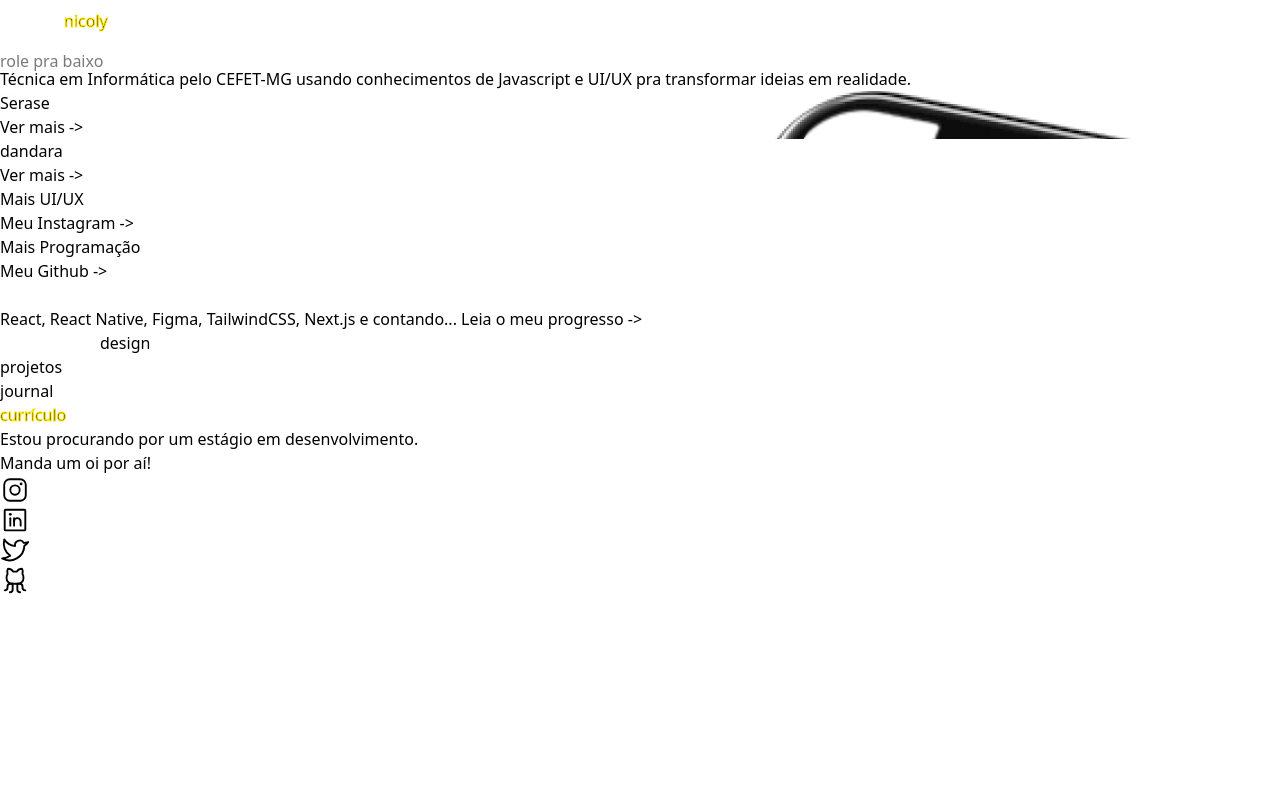
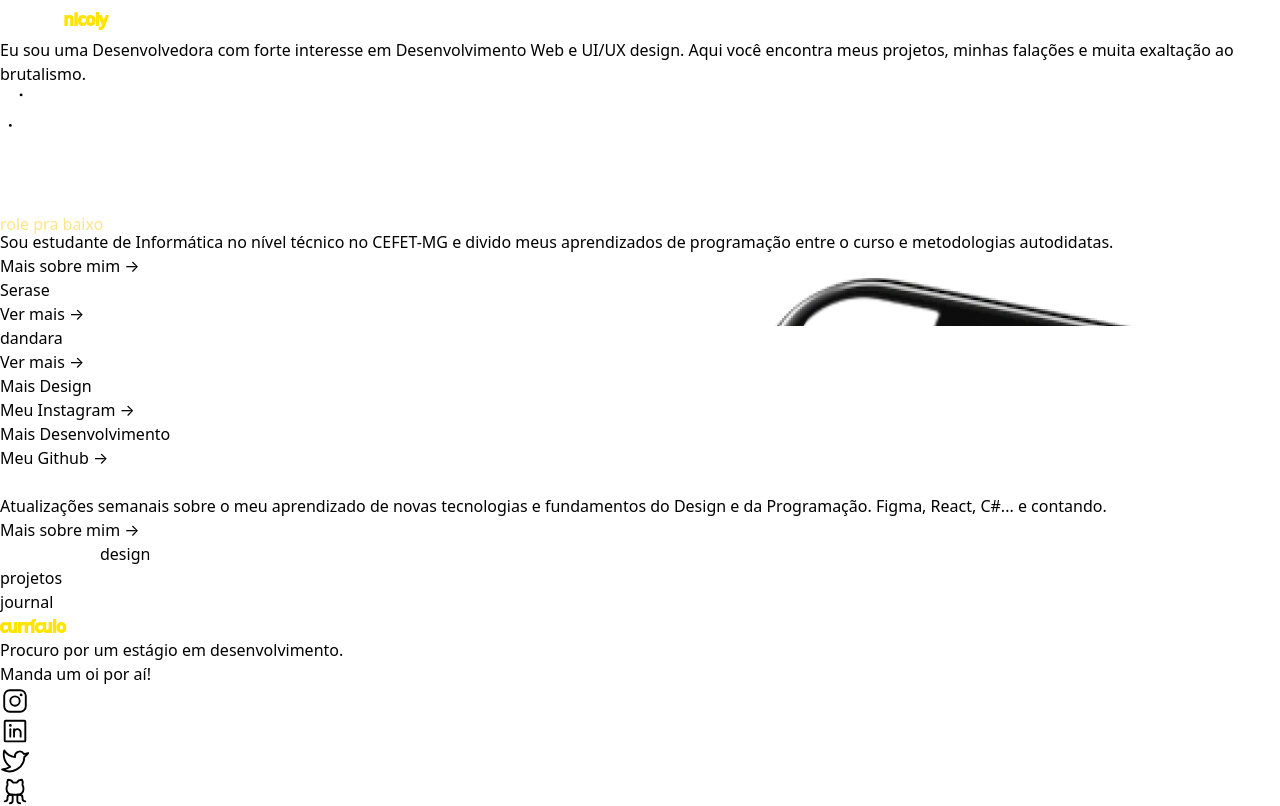
Before and after one commit to nydndr/dandara, a Next.js app: page / in a window 1280 px wide. Shown: the top 806 px of the page. Built offline with nearby package versions, Linux system fonts and the light colour scheme.

Commit message:
Melhoria de copywright; ativação de links; ajustes tipográficos

```diff
--- /dev/null
+++ b/components/landing/AboutCTA.js
@@ -0,0 +1,21 @@
+import Link from "next/link";
+
+export default function Bio() {
+	return (
+		<section className="grid grid-cols-2 h-screen w-full">
+			<div></div>
+			<div className="flex flex-col self-center px-3 space-y-6">
+				<h3 className="font-manrope text-4xl tracking-wide leading-snug">
+					Sou estudante de Informática no nível técnico no CEFET-MG e
+					divido meus aprendizados de programação entre o curso e
+					metodologias autodidatas.
+				</h3>
+				<Link href="/work/about">
+					<p className="font-manrope cursor-pointer call font-semibold text-xl">
+						Mais sobre mim
+					</p>
+				</Link>
+			</div>
+		</section>
+	);
+}
--- a/components/landing/Bio.js
+++ /dev/null
@@ -1,13 +0,0 @@
-export default function Bio() {
-	return (
-		<section className="grid grid-cols-2 h-screen w-full">
-			<div></div>
-			<div className="flex self-center px-3">
-				<h3 className="font-manrope text-4xl tracking-wide leading-snug">
-					Técnica em Informática pelo CEFET-MG usando conhecimentos de
-					Javascript e UI/UX pra transformar ideias em realidade.
-				</h3>
-			</div>
-		</section>
-	);
-}
--- a/components/landing/CTA.js
+++ b/components/landing/CTA.js
@@ -6,12 +6,14 @@ export default function CTA() {
 			<section className="h-screen grid grid-rows-3 p-6">
 				<div>
 					<Link href="/work">
-						<h2 className="font-fivo text-9xl">projetos</h2>
+						<h2 className="font-fivo text-9xl go cursor-pointer">
+							projetos
+						</h2>
 					</Link>
 				</div>
 				<div>
 					<Link href="/journal">
-						<h2 className="font-fivo text-9xl text-center">
+						<h2 className="font-fivo text-9xl text-center go cursor-pointer">
 							journal
 						</h2>
 					</Link>
@@ -19,12 +21,12 @@ export default function CTA() {
 				<div className="flex flex-row justify-end items-end text-center">
 					<div>
 						<Link href="/resume">
-							<h2 className="font-fivo text-9xl yellow-stroke">
+							<h2 className="font-fivo text-9xl yellow-stroke cursor-pointer">
 								currículo
 							</h2>
 						</Link>
 						<p className="font-manrope">
-							Estou procurando por um estágio em desenvolvimento.
+							Procuro por um estágio em desenvolvimento.
 						</p>
 					</div>
 				</div>
--- a/components/landing/Footer.js
+++ b/components/landing/Footer.js
@@ -2,7 +2,7 @@ import Link from "next/link";
 
 export default function Footer() {
 	return (
-		<section className="flex justify-between px-6 py-12">
+		<section className="flex justify-between px-6 py-12 items-center">
 			<div>
 				<p className="font-manrope font-lg">Manda um oi por aí!</p>
 			</div>
--- a/components/landing/Hero.js
+++ b/components/landing/Hero.js
@@ -1,31 +1,40 @@
+import SocialCTA from "./SocialCTA";
+
 export default function Hero() {
 	return (
 		<section id="landing" className="flex flex-row h-screen items-center">
 			<div>
 				<h1
-					style={{ lineHeight: "90%", transform: "translate(-5%)" }}
+					style={{ lineHeight: "80%", transform: "translate(-5%)" }}
 					className="font-fivo leading-none text-16xl text-black yellow-stroke"
 				>
 					eu sou
 				</h1>
 				<h1
-					style={{ lineHeight: "90%", transform: "translate(5%)" }}
+					style={{ lineHeight: "80%", transform: "translate(5%)" }}
 					className="font-fivo leading-none text-16xl text-black yellow-stroke"
 				>
 					nicoly
 				</h1>
 				<h1
-					style={{ lineHeight: "90%", transform: "translate(-5%)" }}
+					style={{ lineHeight: "80%", transform: "translate(-5%)" }}
 					className="font-fivo leading-none text-16xl text-black yellow-stroke"
 				>
 					dandara
 				</h1>
 			</div>
 
-			<div>
-				<h4 className="font-manrope text-2xl">
-					<span className="rolling"> role pra baixo</span>
+			<div className="px-6 space-y-8">
+				<h4 className="font-manrope text-xl leading-relaxed">
+					Eu sou uma Desenvolvedora com forte interesse em
+					Desenvolvimento Web e UI/UX design. Aqui você encontra meus
+					projetos, minhas falações e muita exaltação ao brutalismo.
 				</h4>
+				<SocialCTA />
+				<span className="rolling font-manrope text-lg">
+					{" "}
+					role pra baixo
+				</span>
 			</div>
 		</section>
 	);
--- a/components/landing/JournalCTA.js
+++ b/components/landing/JournalCTA.js
@@ -1,4 +1,5 @@
 import React, { useRef, useEffect } from "react";
+import Link from "next/link";
 import { gsap } from "gsap";
 import { ScrollTrigger } from "gsap/dist/ScrollTrigger";
 
@@ -53,10 +54,16 @@ function JournalCTA() {
 						dev
 					</h2>
 				</div>
-				<p className="font-manrope text-center w-full text-2xl">
-					React, React Native, Figma, TailwindCSS, Next.js e
-					contando... Leia o meu progresso ->
+				<p className="font-manrope m-auto text-center w-3/4 text-2xl mb-12">
+					Atualizações semanais sobre o meu aprendizado de novas
+					tecnologias e fundamentos do Design e da Programação. Figma,
+					React, C#... e contando.
 				</p>
+				<Link href="/work/about">
+					<p className="font-manrope text-center cursor-pointer call font-semibold text-xl">
+						Mais sobre mim
+					</p>
+				</Link>
 				<div>
 					<h2 className="text-yellow opacity-25 text-16xl font-fivo w-full design text-center">
 						design
--- /dev/null
+++ b/components/landing/SocialCTA.js
@@ -0,0 +1,164 @@
+import Link from "next/link";
+export default function SocialCTA() {
+	return (
+		<div className="flex space-x-3 text-gray-900">
+			<Link href="https://www.instagram.com/ddedandara/">
+				<svg
+					xmlns="http://www.w3.org/2000/svg"
+					width="30"
+					height="30"
+					className="fill-current"
+					viewBox="0 0 256 256"
+				>
+					<rect width="256" height="256" fill="none"></rect>
+					<circle
+						cx="128"
+						cy="128"
+						r="40"
+						fill="none"
+						className="stroke-current"
+						stroke-miterlimit="10"
+						stroke-width="12"
+					></circle>
+					<rect
+						x="36"
+						y="36"
+						width="184"
+						height="184"
+						rx="48"
+						stroke-width="12"
+						className="stroke-current"
+						stroke-linecap="round"
+						stroke-linejoin="round"
+						fill="none"
+					></rect>
+					<circle cx="180" cy="75.99998" r="12"></circle>
+				</svg>
+			</Link>
+			<Link href="https://www.linkedin.com/in/nicolydandara/">
+				<svg
+					xmlns="http://www.w3.org/2000/svg"
+					width="30"
+					height="30"
+					className="fill-current"
+					viewBox="0 0 256 256"
+				>
+					<rect width="256" height="256" fill="none"></rect>
+					<rect
+						x="40"
+						y="40"
+						width="176"
+						height="176"
+						rx="8"
+						stroke-width="12"
+						className="stroke-current"
+						stroke-linecap="round"
+						stroke-linejoin="round"
+						fill="none"
+					></rect>
+					<line
+						x1="120"
+						y1="112.00094"
+						x2="120"
+						y2="176.00094"
+						fill="none"
+						className="stroke-current"
+						stroke-linecap="round"
+						stroke-linejoin="round"
+						stroke-width="12"
+					></line>
+					<line
+						x1="88"
+						y1="112.00094"
+						x2="88"
+						y2="176.00094"
+						fill="none"
+						className="stroke-current"
+						stroke-linecap="round"
+						stroke-linejoin="round"
+						stroke-width="12"
+					></line>
+					<path
+						d="M120,140.00094a28,28,0,1,1,56,0v36"
+						fill="none"
+						className="stroke-current"
+						stroke-linecap="round"
+						stroke-linejoin="round"
+						stroke-width="12"
+					></path>
+					<circle cx="88" cy="79.99998" r="12"></circle>
+				</svg>
+			</Link>
+			<Link href="https://twitter.com/ddedandara">
+				<svg
+					xmlns="http://www.w3.org/2000/svg"
+					width="30"
+					height="30"
+					className="fill-current"
+					viewBox="0 0 256 256"
+				>
+					<rect width="256" height="256" fill="none"></rect>
+					<path
+						d="M240.00526,60.66136A127.734,127.734,0,0,1,207.91934,92.591l-.0001-.00015A128.04082,128.04082,0,0,1,17.97784,199.99759l.0065-.01172a127.3714,127.3714,0,0,0,70.01685-22.14062l-.00076.00111A128.2051,128.2051,0,0,1,36.64049,37.72648l-.00039.00025A127.98517,127.98517,0,0,0,128.82832,95.1112l-.0028.00058a40.009,40.009,0,0,1,74.03809-27.81035l.00013.00442a128.63506,128.63506,0,0,0,37.14152-6.64449"
+						fill="none"
+						className="stroke-current"
+						stroke-linecap="round"
+						stroke-linejoin="round"
+						stroke-width="12"
+					></path>
+				</svg>
+			</Link>
+			<Link href="https://github.com/nydndr">
+				<svg
+					xmlns="http://www.w3.org/2000/svg"
+					width="30"
+					height="30"
+					className="fill-current"
+					viewBox="0 0 256 256"
+				>
+					<rect width="256" height="256" fill="none"></rect>
+					<path
+						d="M84,232a24,24,0,0,0,24-24V160"
+						fill="none"
+						className="stroke-current"
+						stroke-linecap="round"
+						stroke-linejoin="round"
+						stroke-width="12"
+					></path>
+					<path
+						d="M172,232a24,24,0,0,1-24-24V160"
+						fill="none"
+						className="stroke-current"
+						stroke-linecap="round"
+						stroke-linejoin="round"
+						stroke-width="12"
+					></path>
+					<path
+						d="M152,160h16a24,24,0,0,1,24,24v8a24,24,0,0,0,24,24"
+						fill="none"
+						className="stroke-current"
+						stroke-linecap="round"
+						stroke-linejoin="round"
+						stroke-width="12"
+					></path>
+					<path
+						d="M104,160H88a24,24,0,0,0-24,24v8a24,24,0,0,1-24,24"
+						fill="none"
+						className="stroke-current"
+						stroke-linecap="round"
+						stroke-linejoin="round"
+						stroke-width="12"
+					></path>
+					<path
+						d="M64.51166,76.70377A51.90056,51.90056,0,0,1,68,32a51.9599,51.9599,0,0,1,43.82469,23.9988V56h32.35061V55.9988A51.9599,51.9599,0,0,1,188,32a51.90056,51.90056,0,0,1,3.48834,44.70377l0,0A47.77872,47.77872,0,0,1,200,104v8a48,48,0,0,1-48,48H104a48,48,0,0,1-48-48v-8a47.77872,47.77872,0,0,1,8.51163-27.29627Z"
+						fill="none"
+						className="stroke-current"
+						stroke-linecap="round"
+						stroke-linejoin="round"
+						stroke-width="12"
+					></path>
+				</svg>
+			</Link>
+		</div>
+	);
+}
--- a/components/landing/WorkCTA.js
+++ b/components/landing/WorkCTA.js
@@ -10,7 +10,9 @@ export default function Projects() {
 				<div className="p-6 text-yellowplus">
 					<h3 className="font-fivo text-6xl">Serase</h3>
 					<Link href="/work/serase">
-						<p className="font-manrope">Ver mais -></p>
+						<p className="font-manrope cursor-pointer call text-right">
+							Ver mais
+						</p>
 					</Link>
 				</div>
 			</div>
@@ -22,27 +24,31 @@ export default function Projects() {
 				<div className="p-6 text-white">
 					<h3 className="font-fivo text-6xl">dandara</h3>
 					<Link href="/work/dandara">
-						<p className="font-manrope">Ver mais -></p>
+						<p className="font-manrope cursor-pointer call text-right">
+							Ver mais
+						</p>
 					</Link>
 				</div>
 			</div>
 			<div className="h-full grid grid-rows-2 gap-6">
 				<div className="flex justify-end items-end pr-6 pb-6">
 					<div>
-						<h3 className="font-fivo text-xl">Mais UI/UX</h3>
+						<h3 className="font-fivo text-xl">Mais Design</h3>
 						<Link href="https://www.instagram.com/ddedandara/">
-							<p className="font-manrope text-right">
-								Meu Instagram ->
+							<p className="font-manrope cursor-pointer call text-right">
+								Meu Instagram
 							</p>
 						</Link>
 					</div>
 				</div>
 				<div className="bg-yellow flex justify-end items-end pr-6 pb-6">
 					<div>
-						<h3 className="font-fivo text-xl">Mais Programação</h3>
+						<h3 className="font-fivo text-xl">
+							Mais Desenvolvimento
+						</h3>
 						<Link href="https://github.com/nydndr">
-							<p className="font-manrope text-right">
-								Meu Github ->
+							<p className="font-manrope cursor-pointer call text-right">
+								Meu Github
 							</p>
 						</Link>
 					</div>
--- a/pages/index.js
+++ b/pages/index.js
@@ -4,7 +4,7 @@ import Link from "next/link";
 import Head from "next/head";
 
 import Hero from "../components/landing/Hero";
-import Bio from "../components/landing/Bio";
+import AboutCTA from "../components/landing/AboutCTA";
 import WorkCTA from "../components/landing/WorkCTA";
 import JournalCTA from "../components/landing/JournalCTA";
 import CTA from "../components/landing/CTA";
@@ -14,7 +14,7 @@ function HomePage() {
 	return (
 		<>
 			<Hero />
-			<Bio />
+			<AboutCTA />
 			<WorkCTA />
 			<JournalCTA />
 			<CTA />
--- a/styles/main.css
+++ b/styles/main.css
@@ -23,7 +23,7 @@ body {
 }
 
 .yellow-stroke {
-	-webkit-text-stroke: 1px var(--brand-yellow);
+	-webkit-text-stroke: 2px var(--brand-yellow);
 	color: var(--brand-black);
 }
 
@@ -45,7 +45,7 @@ body {
 
 	50% {
 		transform: translateY(0);
-		color: black;
+		color: #fecd1a;
 	}
 
 	100% {
@@ -54,4 +54,17 @@ body {
 	}
 }
 
+/* Animating link arrows */
+.call::after {
+	content: " →";
+}
+
+.call:hover::after {
+	content: " ⟶";
+}
+
+.go:hover::after {
+	content: " ⟶";
+}
+
 @import "tailwindcss/utilities";
```
Also changed, not shown: 1 other file (tests, documents, lock files or other folders).
